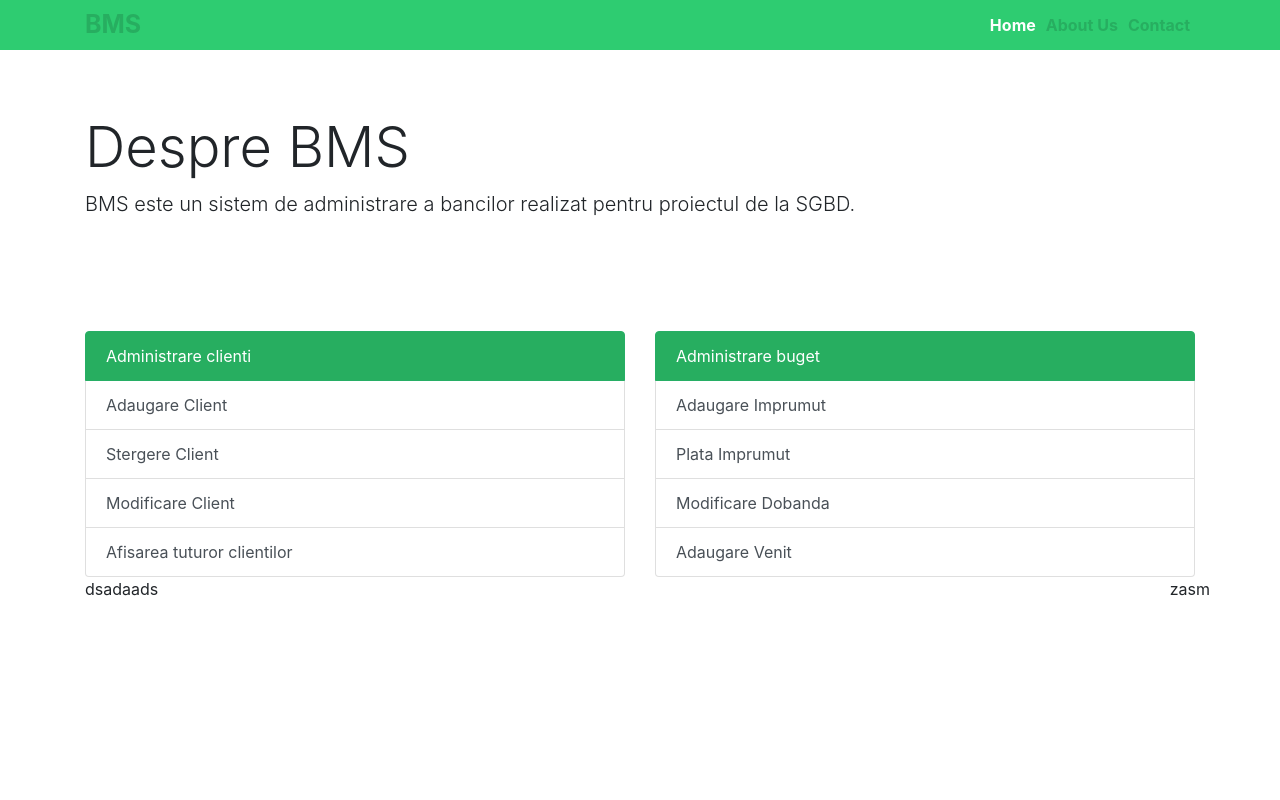
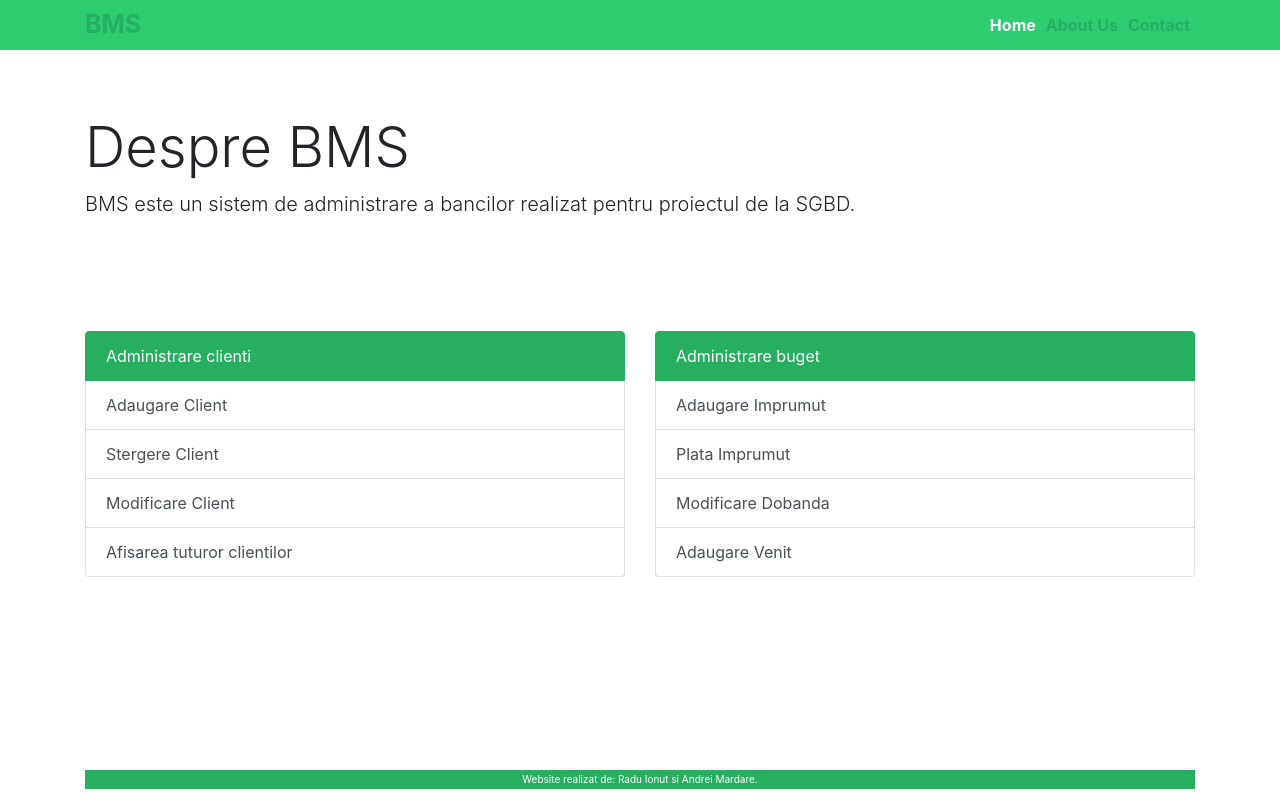
Before and after one commit to radui1398/Proiect-SGBD, a PHP site: page / in a window 1280 px wide. Run offline with PHP 8.4, Linux system fonts and the light colour scheme.

Commit message:
Mici adaugari

```diff
--- a/css/main.css
+++ b/css/main.css
@@ -1,6 +1,11 @@
 body{
     margin: 0;
     padding: 0;
+    height: 100%;
+}
+
+html{
+    height: 100%;
 }
 
 .custom-header{
@@ -62,3 +67,21 @@ body{
     background-color: #27ae60;
     border-color: #27ae65;
 }
+
+.credits{
+    font-size: 10px;
+    color: white;
+    padding: 2px;
+    background-color: #27ae60;
+    text-align: center;
+    width:100%;
+}
+
+.footer-height{
+    height:30px;
+}
+
+.content{
+    min-height:100%;
+    margin-bottom: -30px;
+}
--- a/index.html
+++ b/index.html
@@ -8,6 +8,7 @@
     <link rel="stylesheet" href="css/main.css">
 </head>
 <body>
+<div class="content">
     <div class="custom-header">
         <div class="container">
             <div class="row">
@@ -46,7 +47,8 @@
                     <button type="button" class="list-group-item list-group-item-action">Adaugare Client</button>
                     <button type="button" class="list-group-item list-group-item-action">Stergere Client</button>
                     <button type="button" class="list-group-item list-group-item-action">Modificare Client</button>
-                              <button type="button" class="list-group-item list-group-item-action">Afisarea tuturor clientilor</button>
+                    <button type="button" class="list-group-item list-group-item-action">Afisarea tuturor clientilor
+                    </button>
                 </div>
             </div>
             <div class="col">
@@ -62,14 +64,14 @@
             </div>
         </div>
     </div>
-<footer class="section footer-classic">
+</div>
+<footer class="section footer-classic footer-height">
     <div class="container">
         <div class="row">
             <div class="col">
-                    dsadaads
+                <div class="credits">
+                    Website realizat de: Radu Ionut si Andrei Mardare.
                 </div>
-                <div class"col">
-                    zasm
             </div>
         </div>
     </div>
```
Lines whose indentation alone changed are shown as unchanged.
